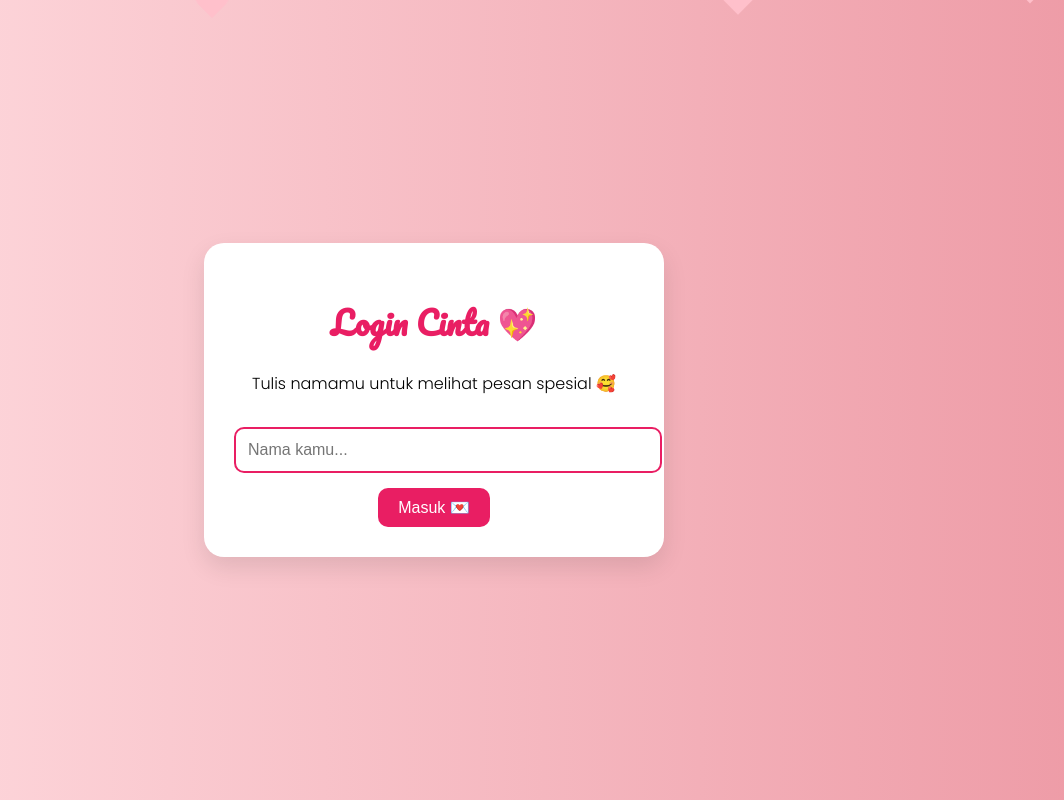
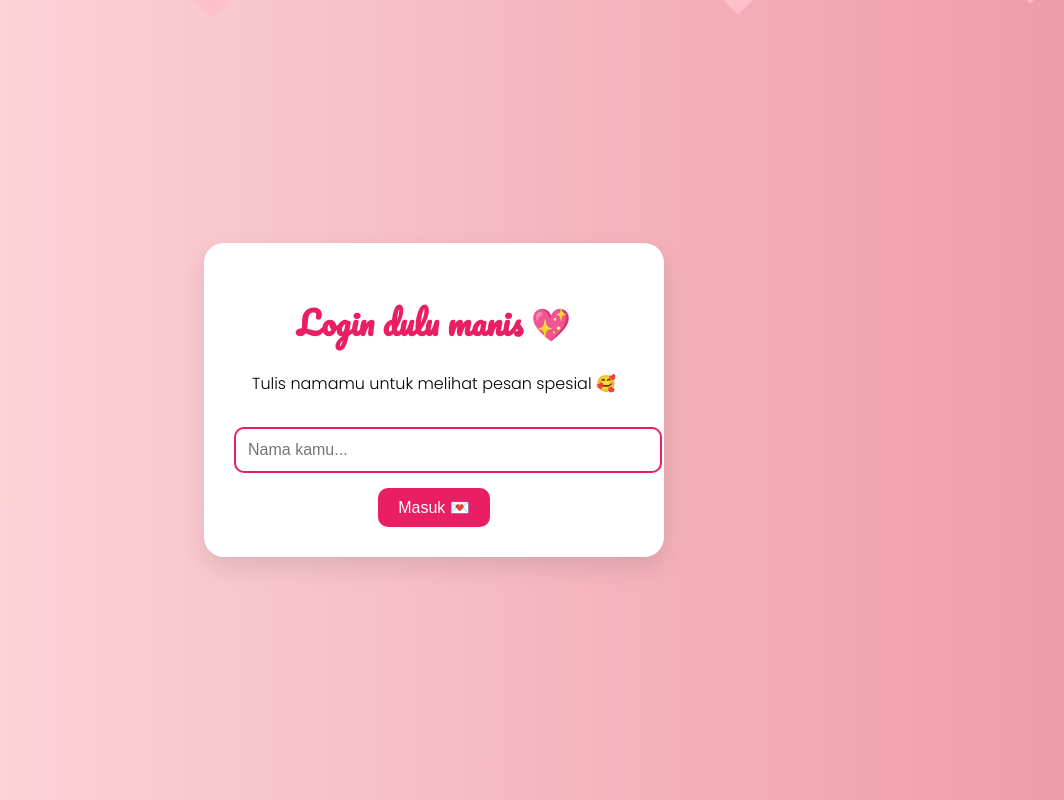
Before and after one commit to nineeeeeeeeeeeeeeee/ummu, a plain HTML site: page index.html in a window 1280 px wide. Shown: the whole page, without its empty margins (206-1270 px from the left). Drawn offline with Linux system fonts and the light colour scheme.

Commit message:
Update index.html

```diff
--- a/index.html
+++ b/index.html
@@ -131,7 +131,7 @@
   <div class="hearts" id="hearts"></div>
 
   <div class="container">
-    <h1>Login Cinta 💖</h1>
+    <h1>Login dulu manis 💖</h1>
     <p>Tulis namamu untuk melihat pesan spesial 🥰</p>
     <input type="text" id="nama" placeholder="Nama kamu...">
     <button onclick="tampilkanPesan()">Masuk 💌</button>
```
